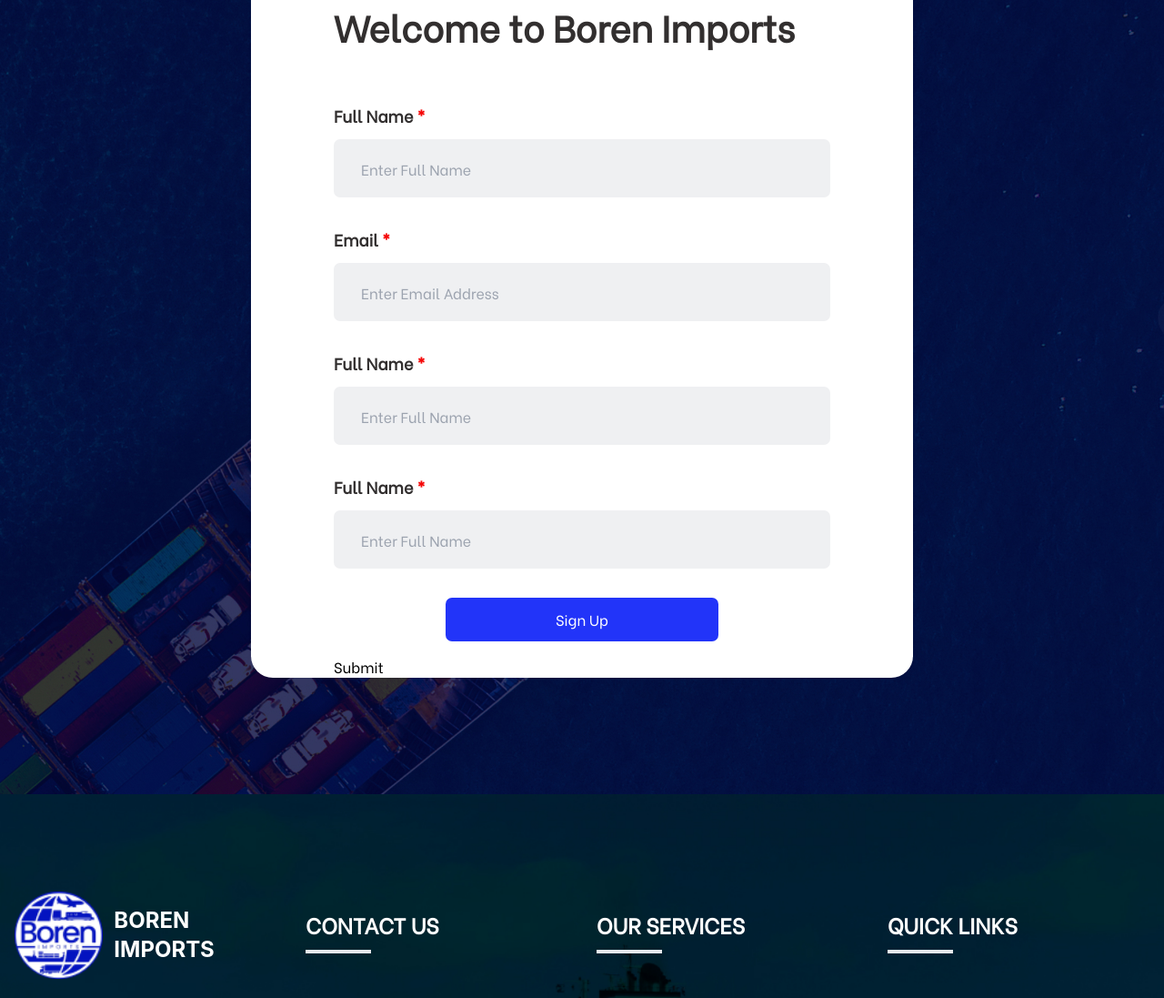
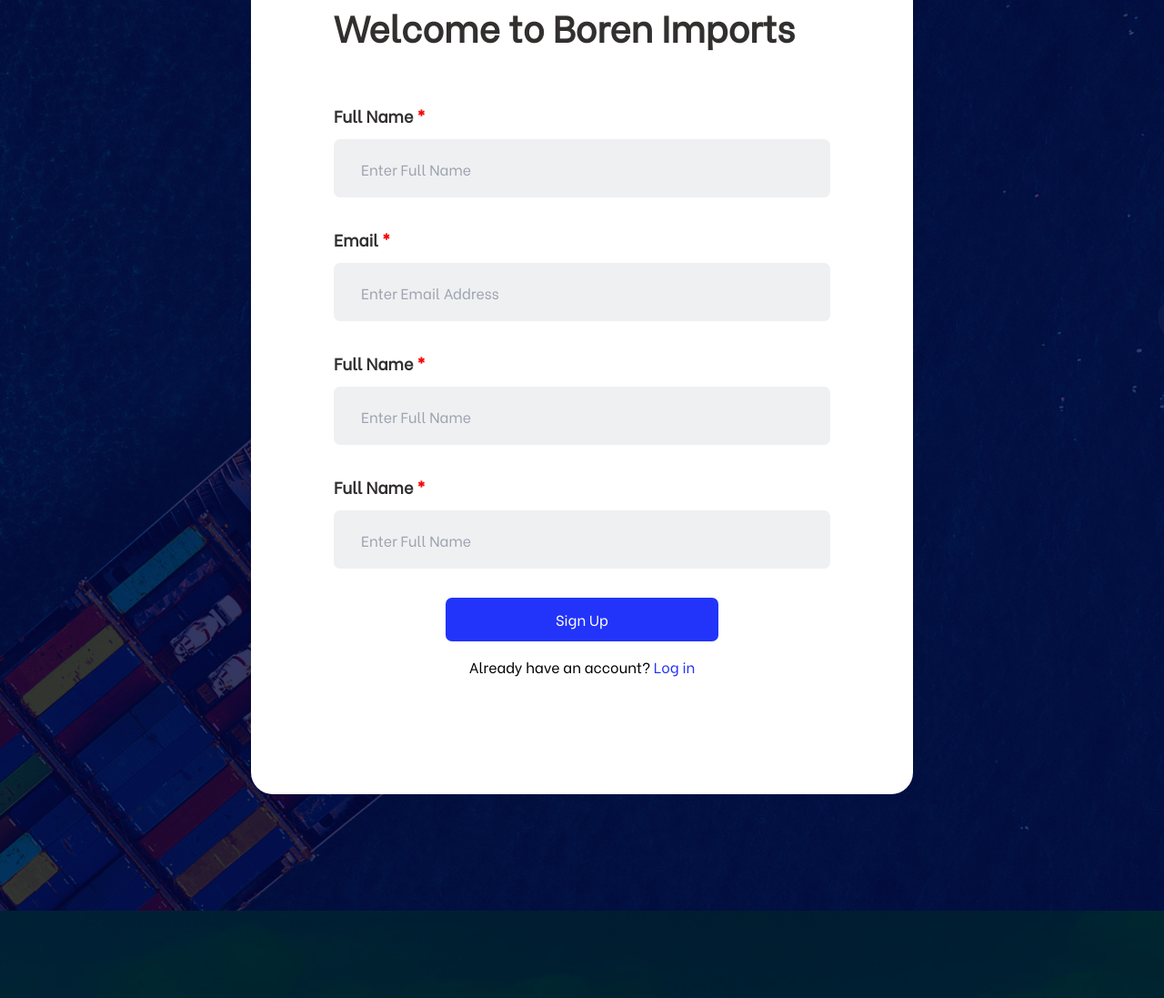
Before and after one commit to winninggodspower/Boren-Import, a Django app: page /auth/register in a window 1280 px wide. Shown: the part 295-1392 px from the top of the page at 91% size. Run offline with Django 4.2, Linux system fonts and the light colour scheme; some libraries are stand-ins or nearby versions.

Commit message:
make some site changes

```diff
--- a/tailwind.config.js
+++ b/tailwind.config.js
@@ -18,6 +18,7 @@ module.exports = {
         'custom-gray-2': '#303031',
         'custom-gray-3': '#322F2F',
         'custome-white': 'rgba(217, 217, 217, 0)',
+        'custom-red': '#FF0707',
       }
     },
     plugins: [
--- a/templates/login.html
+++ b/templates/login.html
@@ -7,7 +7,7 @@
 {% block body %}
 
 <main class="pt-20 pb-32 bg-[url('/static/assets/register-login-bg.jpg')] ">
-    <div class="w-11/12 max-w-[728px] pt-20 md:pt-24 px-6 md:px-[91px] rounded-3xl mx-auto bg-white ">
+    <div class="w-11/12 max-w-[728px] pt-20 pb-28 md:pt-24 md:pb-32 px-6 md:px-[91px] rounded-3xl mx-auto bg-white ">
         <form action="{% url 'login' %}" method="post">
             {% csrf_token %}
             <legend class="font-semibold text-4xl md:text-[40px] text-custom-gray-3 mb-10 md:mb-16">Welcome Back!</legend>
@@ -32,7 +32,8 @@
                 {{ field.errors }}
             </div>
             {% endfor %} -->
-            <p class="fw-bold text-center">Forgot password? <a href="{% url 'password_reset' %}" class="text-decoration-none"> reset password</a></p>
+            <p class="fw-bold text-center">Forgot password? <a class="text-custom-red" href="{% url 'password_reset' %}" class="text-decoration-none"> reset password</a></p>
+            <p class="fw-bold text-center mt-2 md:mt-[15px]">Don't have an account? <a class="text-primary" href="{% url 'register' %}" class="text-decoration-none"> Sign Up</a></p>
             <!-- <input class="btn btn-primary" type="submit" value="Submit"> -->
         </form>
     </div>
--- a/templates/register.html
+++ b/templates/register.html
@@ -7,33 +7,39 @@
 {% block body %}
 
 <main class="pt-20 pb-32 bg-[url('/static/assets/register-login-bg.jpg')] ">
-        <div class="w-11/12 max-w-[728px] pt-20 md:pt-24 px-6 md:px-[91px] rounded-3xl mx-auto bg-white ">
+    <div class="w-11/12 max-w-[728px] pt-20 md:pt-24 pb-28 md:pb-32 px-6 md:px-[91px] rounded-3xl mx-auto bg-white ">
         <form action="{% url 'login' %}" method="post">
             {% csrf_token %}
             <legend class="form-legend">Welcome to Boren Imports</legend>
             <div>
                 <div class="mb-8">
-                        <label class="inline-block text-lg text-custom-gray-3 font-semibold mb-3" for="">Full Name <span class="text-[#F50707]">*</span></label>
+                    <label class="inline-block text-lg text-custom-gray-3 font-semibold mb-3" for="">Full Name <span
+                            class="text-[#F50707]">*</span></label>
                     <input class="form-input" type="text" placeholder="Enter Full Name">
                 </div>
 
                 <div class="mb-8">
-                        <label class="inline-block text-lg text-custom-gray-3 font-semibold mb-3" for="">Email <span class="text-[#F50707]">*</span></label>
+                    <label class="inline-block text-lg text-custom-gray-3 font-semibold mb-3" for="">Email <span
+                            class="text-[#F50707]">*</span></label>
                     <input class="form-input" type="email" placeholder="Enter Email Address">
                 </div>
 
                 <div class="mb-8">
-                        <label class="inline-block text-lg text-custom-gray-3 font-semibold mb-3" for="">Full Name <span class="text-[#F50707]">*</span></label>
+                    <label class="inline-block text-lg text-custom-gray-3 font-semibold mb-3" for="">Full Name <span
+                            class="text-[#F50707]">*</span></label>
                     <input class="form-input" type="text" placeholder="Enter Full Name">
                 </div>
 
                 <div class="mb-8">
-                        <label class="inline-block text-lg text-custom-gray-3 font-semibold mb-3" for="">Full Name <span class="text-[#F50707]">*</span></label>
+                    <label class="inline-block text-lg text-custom-gray-3 font-semibold mb-3" for="">Full Name <span
+                            class="text-[#F50707]">*</span></label>
                     <input class="form-input" type="text" placeholder="Enter Full Name">
                 </div>
 
                 <div class="mb-4">
-                        <button type="submit" class="block mx-auto text-white rounded-[7px] bg-primary hover:bg-primary-dark active:ring-4 w-[300px] max-w-full py-3">Sign Up</button>
+                    <button type="submit"
+                        class="block mx-auto text-white rounded-[7px] bg-primary hover:bg-primary-dark active:ring-4 w-[300px] max-w-full py-3">Sign
+                        Up</button>
                 </div>
             </div>
             <!-- {% for field in form %}
@@ -43,7 +49,8 @@
                     {{ field.errors }}
                 </div>
                 {% endfor %} -->
-                <input class="btn btn-primary" type="submit" value="Submit">
+            <p class="fw-bold text-center mt-2 md:mt-[15px]">Already have an account? <a class="text-primary"
+                    href="{% url 'register' %}" class="text-decoration-none">Log in</a></p>
         </form>
     </div>
 
```
Also changed, not shown: static/css/output.css. Lines whose indentation alone changed are shown as unchanged.
